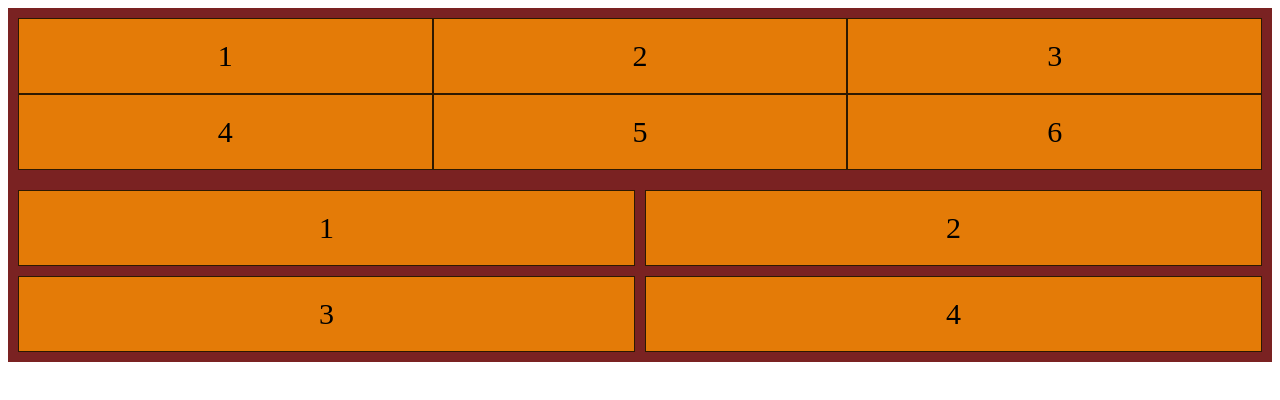
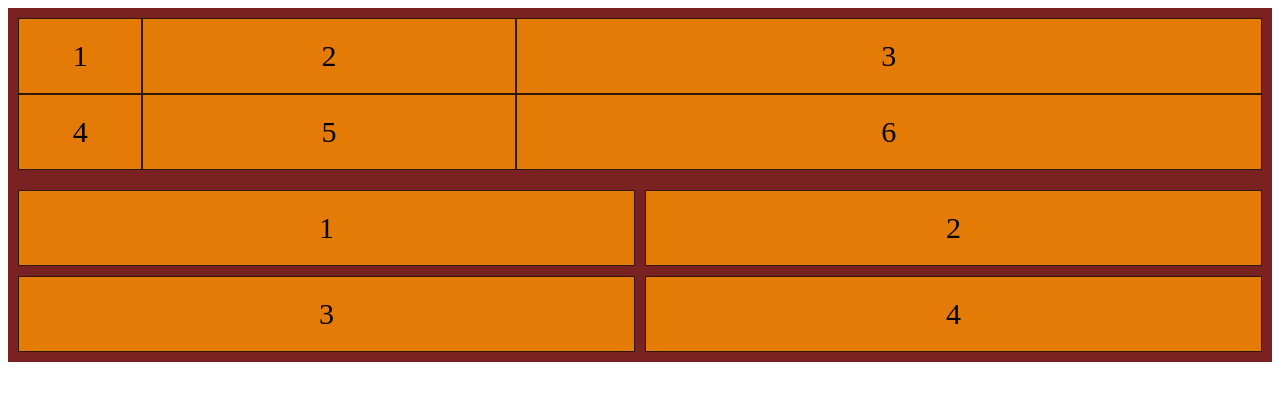
Before and after one commit to SarvsDev/Placement, a plain HTML site: page Day 3/gridlayout.html in a window 1280 px wide. Drawn offline with Linux system fonts and the light colour scheme.

Commit message:
Update gridlayout.html

```diff
--- a/Day 3/gridlayout.html
+++ b/Day 3/gridlayout.html
@@ -8,7 +8,7 @@
 <style>
     .grid-container {
         display: grid;
-        grid-template-columns: auto auto auto;
+        grid-template-columns: 10% 30% 60%;
         background-color: #7a2222;
         padding: 10px;
     }
```
